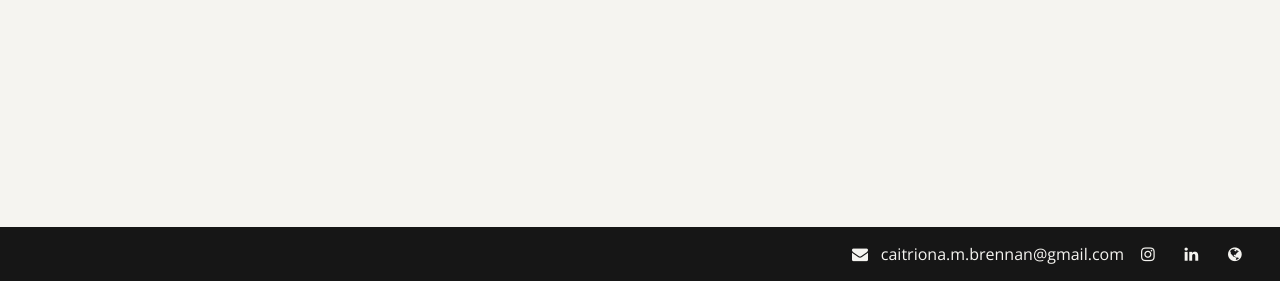
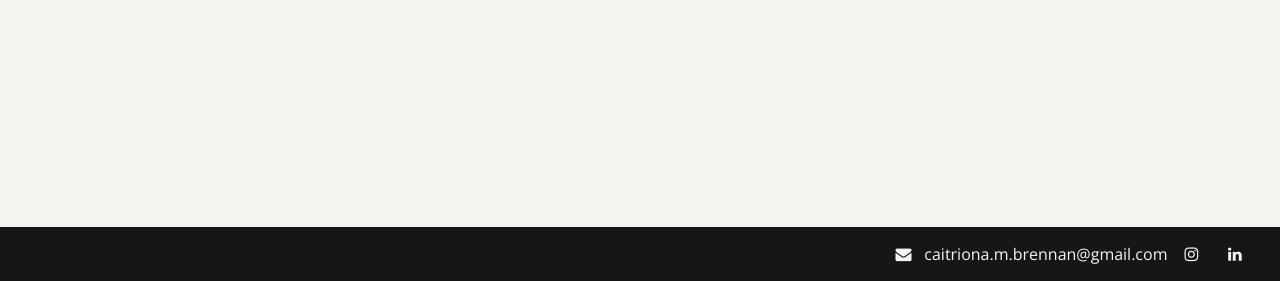
Before and after one commit to caitriona-brennan/caitriona-brennan.github.io, a plain HTML site: page index.html in a window 1280 px wide. Shown: the part 519-800 px from the top of the page. Drawn offline with nearby package versions, Linux system fonts and the light colour scheme; a web font is replaced by a local one.

Commit message:
Update index.html

```diff
--- a/index.html
+++ b/index.html
@@ -55,7 +55,6 @@
           <a class="fa fa-envelope"></a><a href="mailto:caitriona.m.brennan@gmail.com">caitriona.m.brennan@gmail.com</a>
           <a href="https://www.instagram.com/caitriona.design/" target="_blank" class="fa fa-instagram"></a>
           <a href="https://www.linkedin.com/in/caitriona-brennan-924135195/" target="_blank" class="fa fa-linkedin"></a>
-          <a href="https://caitrionabrennan.myportfolio.com/" target="_blank" class="fa fa-globe"></a>
         </p>
 
     </div>
```
